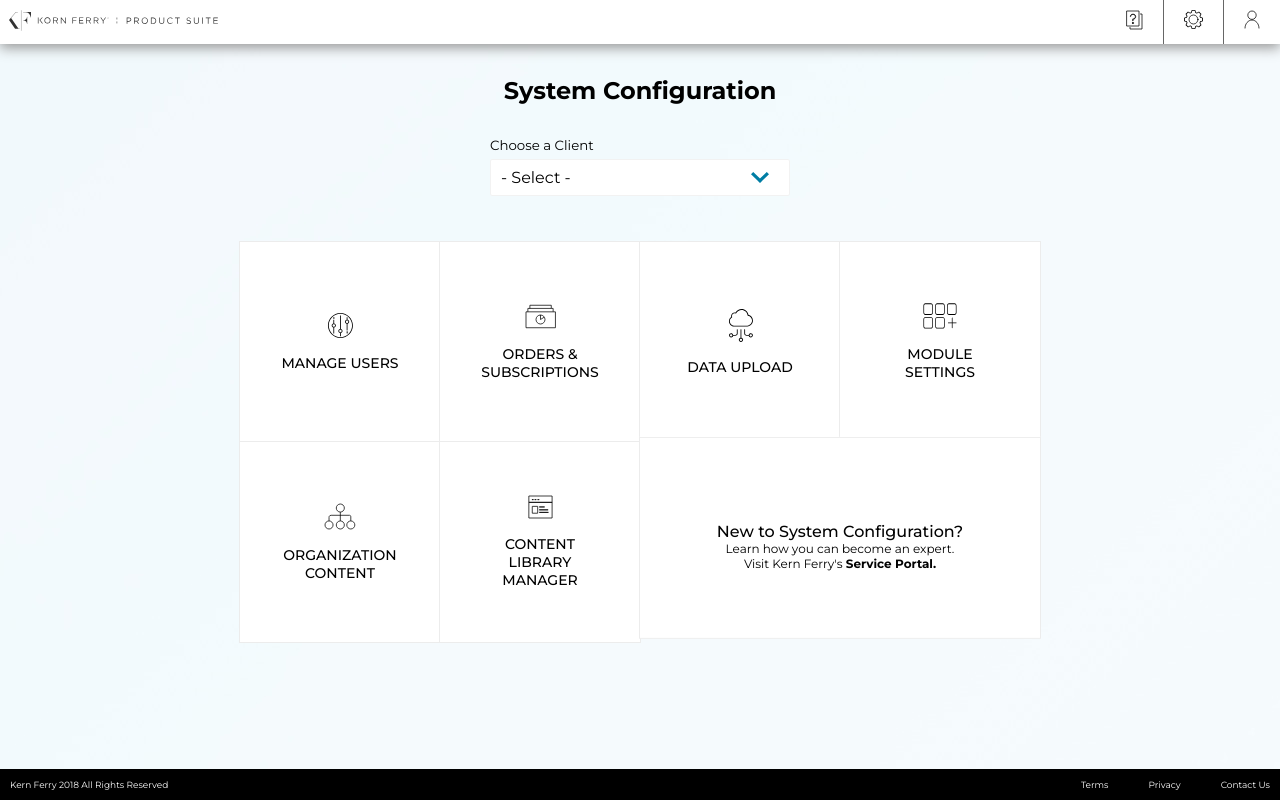
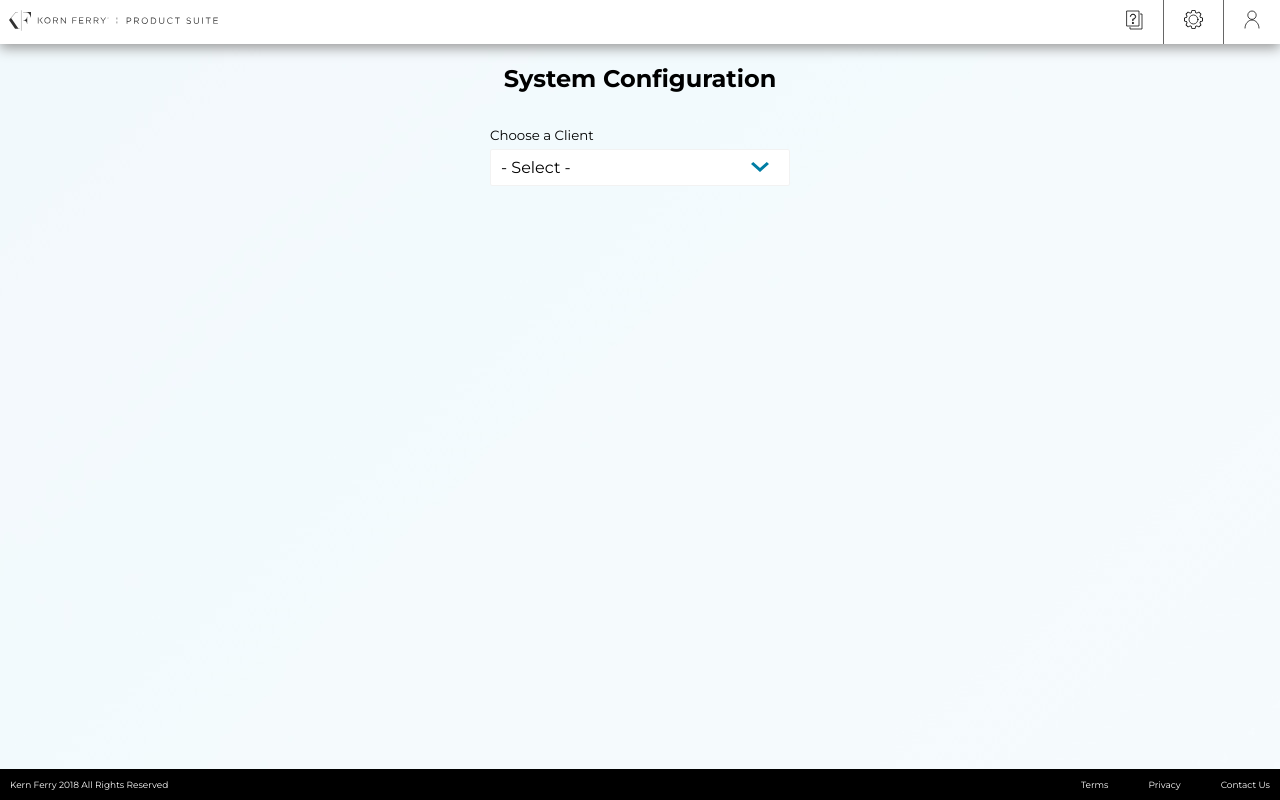
Before and after one commit to shanepisko/pisko-task, an Angular app: page / in a window 1280 px wide. Built offline with nearby package versions, Linux system fonts and the light colour scheme.

Commit message:
updated a missing transition on the heading of page

```diff
--- a/src/app/app.component.html
+++ b/src/app/app.component.html
@@ -15,8 +15,8 @@
   <div *ngIf="showLoading" class="loading-holder">
     <img [src]="'assets/gear solid.svg'" class="loading" />
   </div>
+  <h2 *ngIf="showTitle" class="fall-in" [style.text-align]="'center'" [style.font-weight]="'600'">System Configuration</h2>
   <div *ngIf="showSelector" class="select-company">
-    <h2 [style.text-align]="'center'" [style.font-weight]="'600'">System Configuration</h2>
     <app-select
       (selectedCompany)="onSelectCompany($event)"
       [options]="companies">
--- a/src/app/app.component.scss
+++ b/src/app/app.component.scss
@@ -4,6 +4,8 @@
   display:flex;
   align-items:center;
   justify-content: space-between;
+  position: relative;
+  z-index:100;
   .nav-left {
     .logo {
       padding:9px;
--- a/src/app/app.component.ts
+++ b/src/app/app.component.ts
@@ -11,6 +11,7 @@
   showMondrian = false;
   showSelector = false;
   showLoading = false;
+  showTitle = false;
   selectedCompany: object;
 
   companies = [
@@ -69,11 +70,13 @@
           break;
         case 2:
           this.showLoading = false;
+          this.showTitle = true;
+          break;
+        case 3:
           this.showSelector = true;
           break;
-        case 3:
+        case 4:
           this.showMondrian = true;
-          break;
       }
       this.time++;
     }, 1000);
--- a/src/styles.scss
+++ b/src/styles.scss
@@ -40,6 +40,13 @@
   }
 }
 
+.fall-in {
+  transform-style: preserve-3d;
+  transform: translateZ(1000px) translateY(-600px);
+  opacity: 0;
+  animation: fallPerspective .8s ease-out forwards;
+}
+
 @keyframes fallPerspective {
 	100% {
     transform: translateZ(0px) translateY(0px);
```
